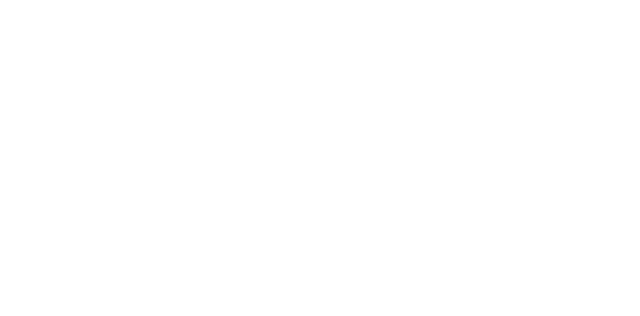
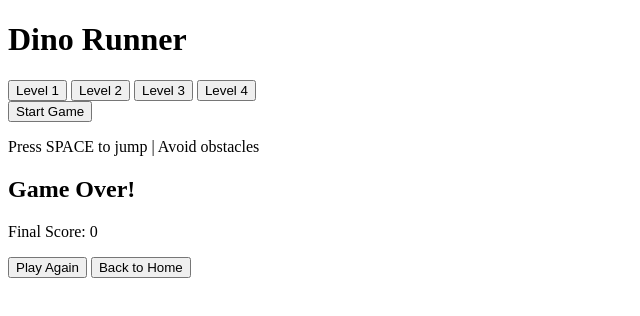
Before and after one commit to Hansana-Sandamini/Dino-Runner-Game, a plain HTML site: page index.html in a window 1280 px wide. Shown: the whole page, without its empty margins (0-640 px from the left). Drawn offline with Linux system fonts and the light colour scheme.

Commit message:
Added game content to index.html file

```diff
--- a/index.html
+++ b/index.html
@@ -6,6 +6,37 @@
     <title>Dino Runner</title>
 </head>
 <body>
+    <div class="main-container">
+        <div class="game-container">
+            <div class="home-screen" id="homeScreen">
+                <h1>Dino Runner</h1>
+                <div class="level-selector">
+                    <button class="level-btn" data-level="1">Level 1</button>
+                    <button class="level-btn" data-level="2">Level 2</button>
+                    <button class="level-btn" data-level="3">Level 3</button>
+                    <button class="level-btn" data-level="4">Level 4</button>
+                </div>
+                <button id="startGameBtn">Start Game</button>
+                <div class="instructions">
+                    <p>Press SPACE to jump | Avoid obstacles</p>
+                </div>
+            </div>
 
+            <div class="game-screen" id="gameScreen" style="display: none;">
+                <div class="score-display">Score: <span id="score">0</span></div>
+                <canvas id="gameCanvas"></canvas>
+                <div class="controls">
+                    <button id="pauseBtn">Pause</button>
+                </div>
+            </div>
+
+            <div class="game-over" id="gameOver">
+                <h2>Game Over!</h2>
+                <p>Final Score: <span id="finalScore">0</span></p>
+                <button id="restartBtn">Play Again</button>
+                <button id="homeBtn">Back to Home</button>
+            </div>
+        </div>
+    </div>
 </body>
 </html>
```
